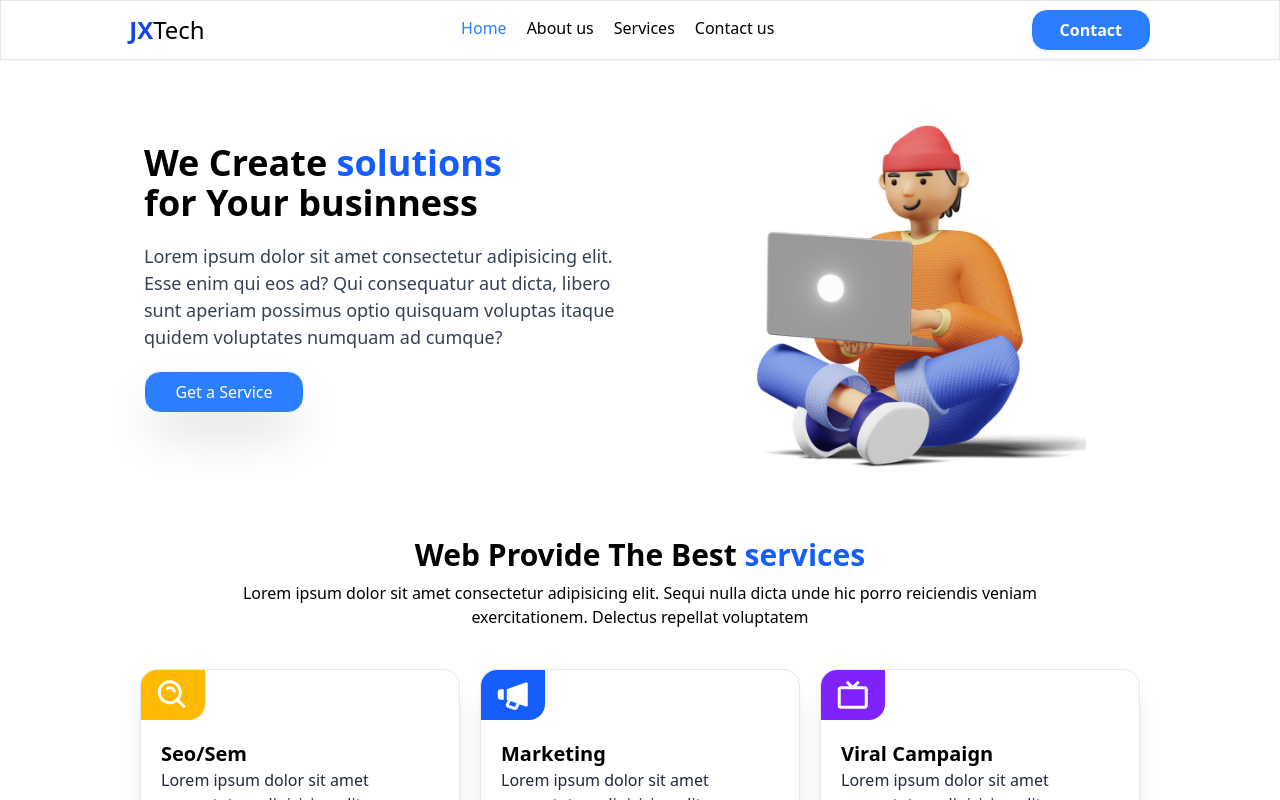
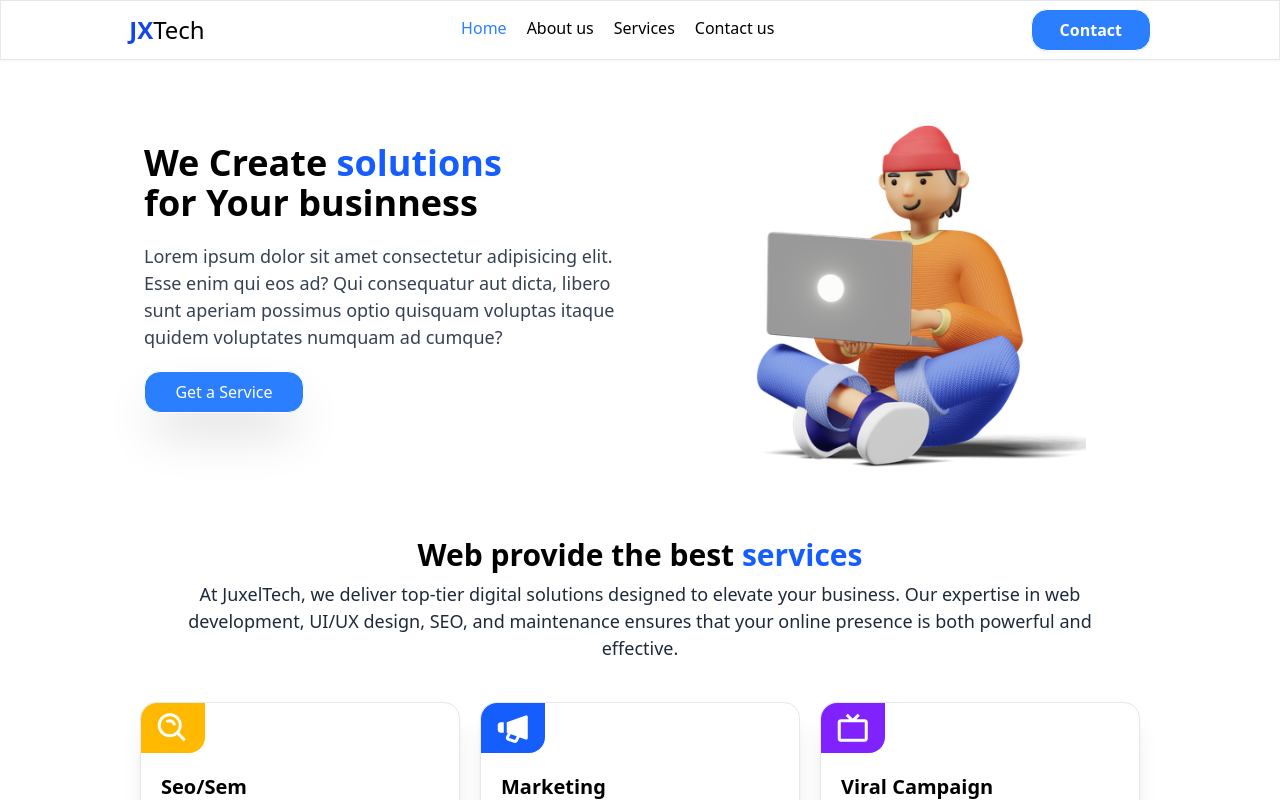
Before and after one commit to Urpirio/juxeltech, a Next.js app: page / in a window 1280 px wide. Shown: the top 800 px of the page. Built offline with nearby package versions, Linux system fonts and the light colour scheme.

Commit message:
Se Cambios en la informacion

```diff
--- a/src/components/BestServices.jsx
+++ b/src/components/BestServices.jsx
@@ -19,11 +19,12 @@ export default function BestServices() {
     <section className='flex flex-col items-center justify-center p-5'>
         <div className='flex flex-col justify-center items-center p-5 gap-2'>
             <h2 className='font-bold text-3xl text-center'>
-              Web Provide The Best <span className='text-blue-600'>services</span>
+              Web provide the best <span className='text-blue-600'>services</span>
             </h2>
-             <p className='text-[16px] text-center w-[80%] min-w-80'>
-                Lorem ipsum dolor sit amet consectetur adipisicing elit. Sequi nulla dicta
-                unde hic porro reiciendis veniam exercitationem. Delectus repellat voluptatem
+             <p className='text-[18px] text-center text-gray-800 w-[80%] min-w-80'>
+             At JuxelTech, we deliver top-tier digital solutions designed to elevate your business.
+             Our expertise in web development, UI/UX design, SEO, and maintenance ensures that your
+             online presence is both powerful and effective.
             </p>
         </div>
         <div className='flex flex-wrap justify-center  p-5 gap-5 xl:gap-5'>
```
